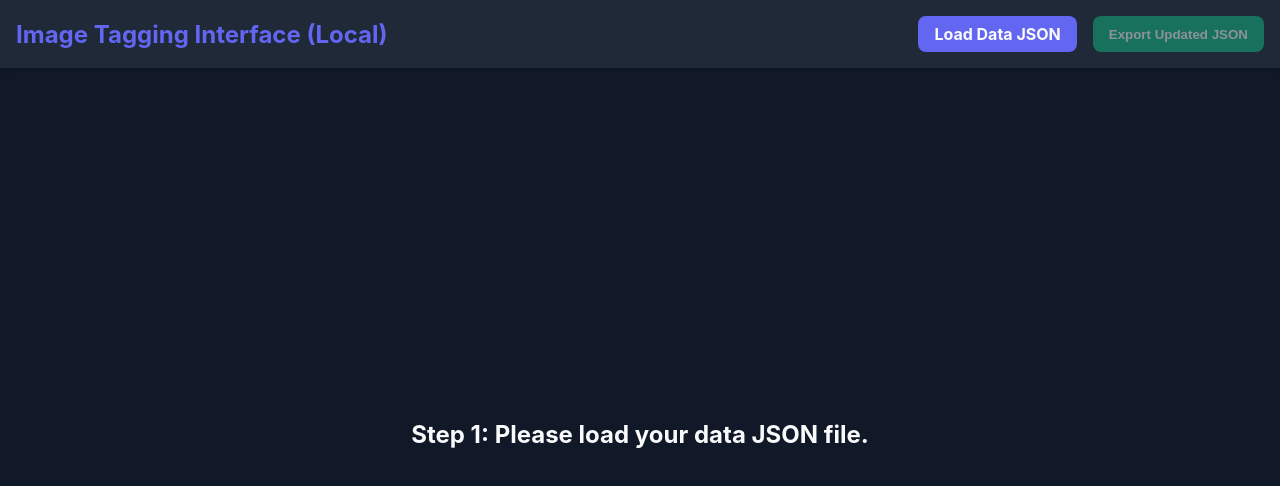
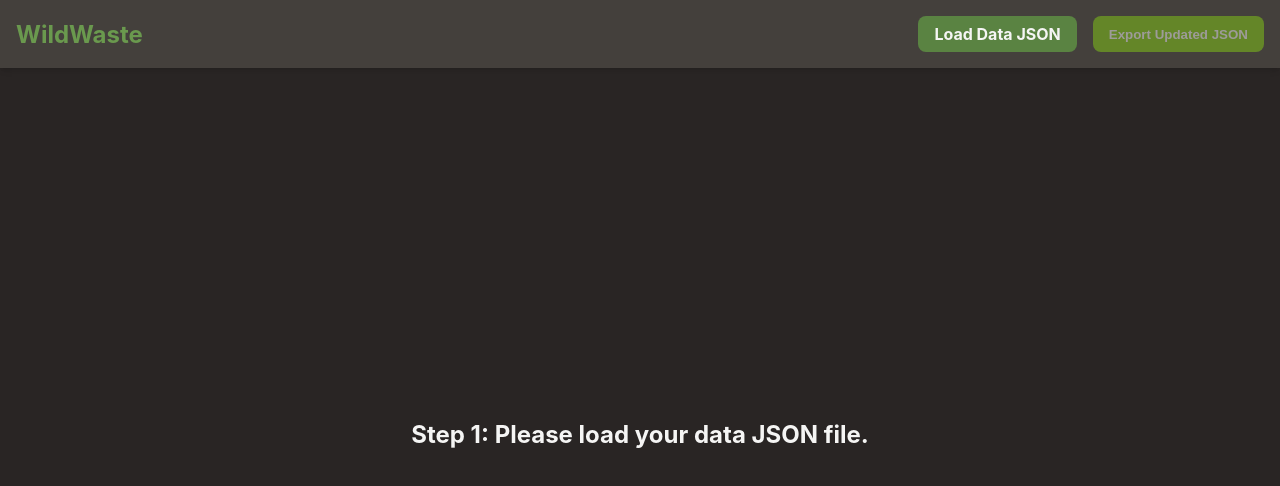
Before and after one commit to yonitsur/waste2, a React (Create React App) app: page / in a window 1280 px wide. Shown: the top 486 px of the page. Built offline with nearby package versions, Linux system fonts and the light colour scheme.

Commit message:
Update styling and improve category labels: Revise CSS variables for better color scheme, enhance button styles, and update category names with emojis for improved user experience.

```diff
--- a/src/App.css
+++ b/src/App.css
@@ -1,19 +1,34 @@
 /* General App Styling */
 :root {
-    --primary-bg: #111827;
-    --secondary-bg: #1F2937;
-    --tertiary-bg: #374151;
-    --border-color: #4B5563;
-    --text-light: #F9FAFB;
-    --text-dark: #9CA3AF;
-    --indigo: #6366F1;
-    --indigo-hover: #4F46E5;
-    --green: #10B981;
-    --green-hover: #059669;
-    --purple: #8B5CF6;
-    --purple-hover: #7C3AED;
-    --red: #EF4444;
-    --yellow: #FBBF24;
+    /* --primary-bg: #1c2522;
+    --secondary-bg: #2a3a35;
+    --tertiary-bg: #3a5047;
+    --border-color: #4f685d;
+    --text-light: #e8f0e5;
+    --text-dark: #a2b5a8;
+    --indigo: #6a994e;
+    --indigo-hover: #5a8342;
+    --green: #a7c957;
+    --green-hover: #96b44c;
+    --purple: #bc96e6;
+    --purple-hover: #a980d4;
+    --red: #f28482;
+    --yellow: #f6bd60; */
+
+     --primary-bg: #292524;
+    --secondary-bg: #44403c;
+    --tertiary-bg: #57534e;
+    --border-color: #78716c;
+    --text-light: #f5f5f4;
+    --text-dark: #a8a29e;
+    --indigo: #6a994e;
+    --indigo-hover: #5a8342;
+    --green: #84cc16;
+    --green-hover: #65a30d;
+    --purple: #a78bfa;
+    --purple-hover: #9333ea;
+    --red: #ef4444;
+    --yellow: #facc15;
 }
 
 body {
@@ -78,10 +93,10 @@ body {
 }
 
 .btn-primary {
-    background-color: var(--indigo);
+    background-color: var(--indigo-hover);
 }
 .btn-primary:hover:not(:disabled) {
-    background-color: var(--indigo-hover);
+    background-color: var(--indigo);
 }
 
 .btn-success {
@@ -205,8 +220,14 @@ select {
 
 .tag-buttons {
     display: grid;
-    grid-template-columns: repeat(auto-fill, minmax(120px, 1fr));
+    grid-template-columns: repeat(auto-fill, minmax(150px, 1fr));
     gap: 0.5rem;
+}
+
+.tag-buttons .btn {
+    /* background-color: rgb(29, 0, 136); */
+    padding: 0.75rem 0.5rem;
+    font-size: 0.9rem;
 }
 
 /* Image Viewer */
--- a/src/App.js
+++ b/src/App.js
@@ -39,13 +39,11 @@ export default function App() {
 
     // --- Constants ---
     const CATEGORIES = useMemo(() => [
-        "Background", "Carton", "Ceramics", "Concrete", "Gypsum", "Glass",
-        "Metal (general)", "Metal (iron bender)", "Metal (pipe)", "Nylon",
-        "Paper", "Plastic (general)", "Plastic (big bag)", "Plastic (bucket)",
-        "Plastic (pipe)", "Plastic (sand bag)", "Rubber", "Styrofoam",
-        "Textile", "Unknown", "Wood (pallet)", "Wood (scraps/cuttings)"
+        "🌿Background", "📦Carton", "🧱Ceramics", "🪨Concrete", "🎈Flexible Polymer", "🪟Glass",
+        "⚙️Metal", "📄Paper", "🪣Rigid Polymer", "⚫Rubber",
+        "👕Textile", "🪵Wood", "❓Unknown"
     ], []);
-
+    // 🏺Ceramics🏺🛞Rubber🛞
     // --- Memoized Derived State ---
     const imageKeys = useMemo(() => (jsonData ? Object.keys(jsonData) : []), [jsonData]);
 
@@ -327,7 +325,6 @@ export default function App() {
 
                     {currentMaskData ? (
                         <div className="mask-info-box">
-                            <h3>Current Mask</h3>
                             <div className="mask-navigation">
                                 <button onClick={() => navigateMasks(-1)} disabled={currentMaskIndex === 0}>Prev</button>
                                 <span>{`Mask ${currentMaskIndex + 1} / ${sortedMaskKeys.length}`}</span>
@@ -337,7 +334,6 @@ export default function App() {
                                 {isMaskLoading ? <Spinner /> : maskImageSrc ? <img src={maskImageSrc} alt={`Mask ${currentMaskIndex}`} /> : <div className="mask-placeholder">Mask not found</div>}
                             </div>
                             <div className="tagging-section">
-                                <h3>Tag this mask:</h3>
                                 <div className="tag-buttons">
                                     {CATEGORIES.map(cat => {
                                         const currentLabel = currentMaskData?.label || 'Unknown';
@@ -377,7 +373,7 @@ export default function App() {
         <div className="App">
             {modalMessage && <Modal message={modalMessage} onClose={() => setModalMessage('')} />}
             <header className="App-header">
-                <h1>Image Tagging Interface (Local)</h1>
+                <h1>WildWaste</h1>
                 <div className="header-actions">
                      <label htmlFor="file-upload" className="btn btn-primary">Load Data JSON</label>
                     <input id="file-upload" type="file" accept=".json" onChange={handleFileChange} style={{display: 'none'}}/>
```
